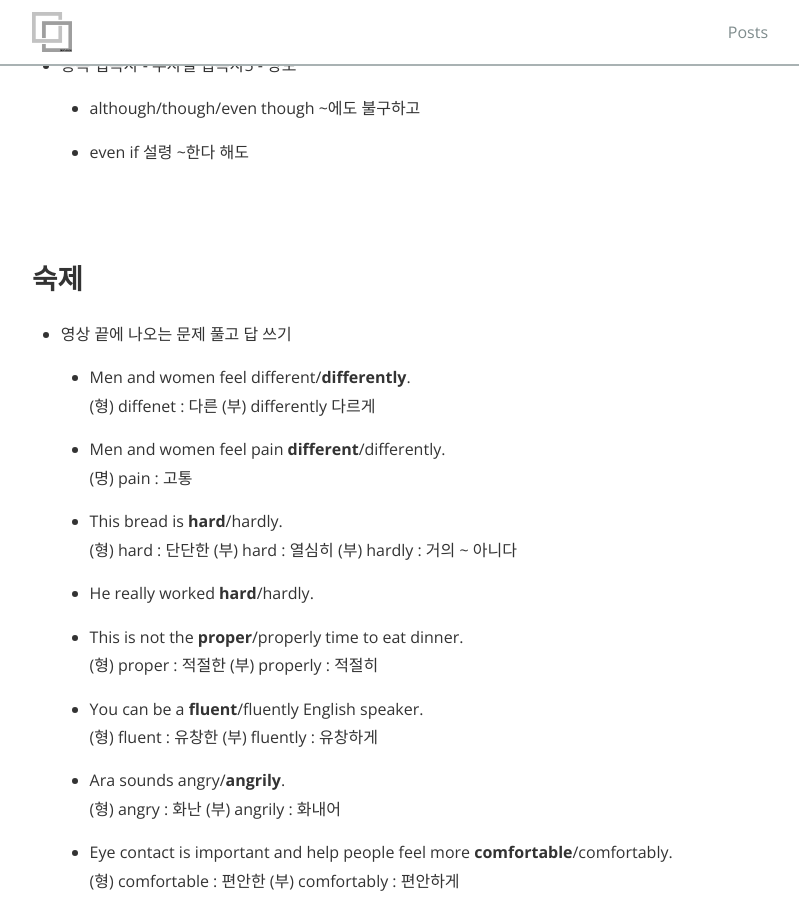
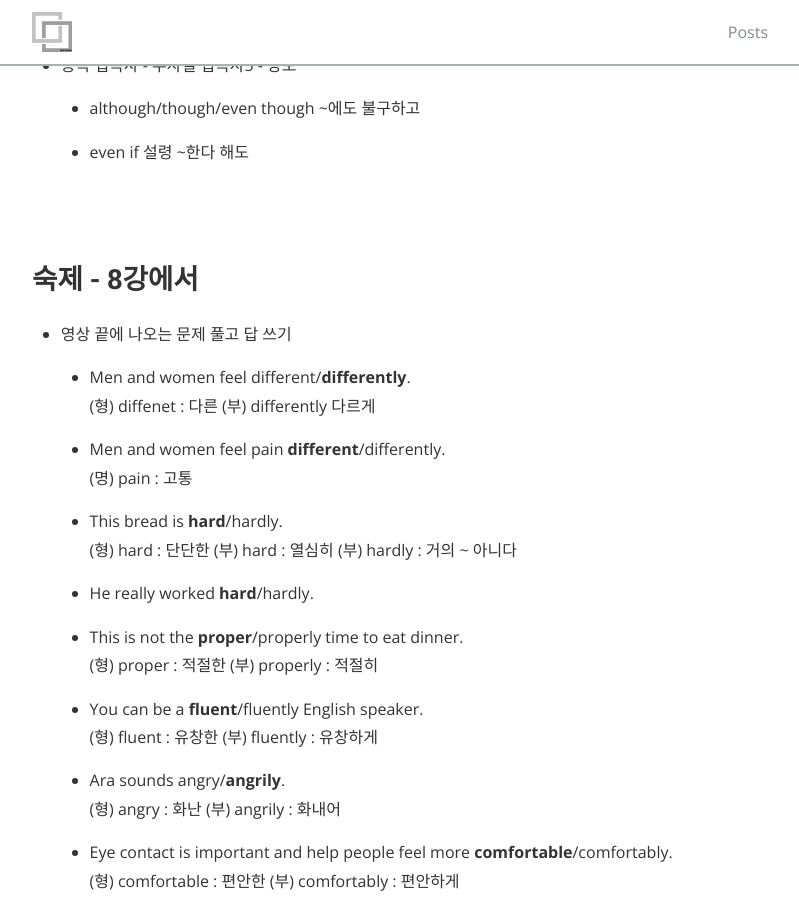
Before and after one commit to gptjs409/gptjs409.github.io, a Jekyll site: the page built from _posts/english/2019-10-20-banana-english-5.md, in a window 1280 px wide and 900 px high, scrolled down 6322 px. Shown: the whole window, without its empty margins (240-1039 px from the left). Built offline with Jekyll 4.4.1, drawn with Linux system fonts in a browser that asks for light colours; nearby versions of some CDN libraries.

Commit message:
Update 2019-10-20-banana-english-5.md

```diff
--- a/_posts/english/2019-10-20-banana-english-5.md
+++ b/_posts/english/2019-10-20-banana-english-5.md
@@ -285,7 +285,7 @@ tags:
 <br>
 <br>
 
-## 숙제
+## 숙제 - 8강에서
 
 - 영상 끝에 나오는 문제 풀고 답 쓰기
 
```
